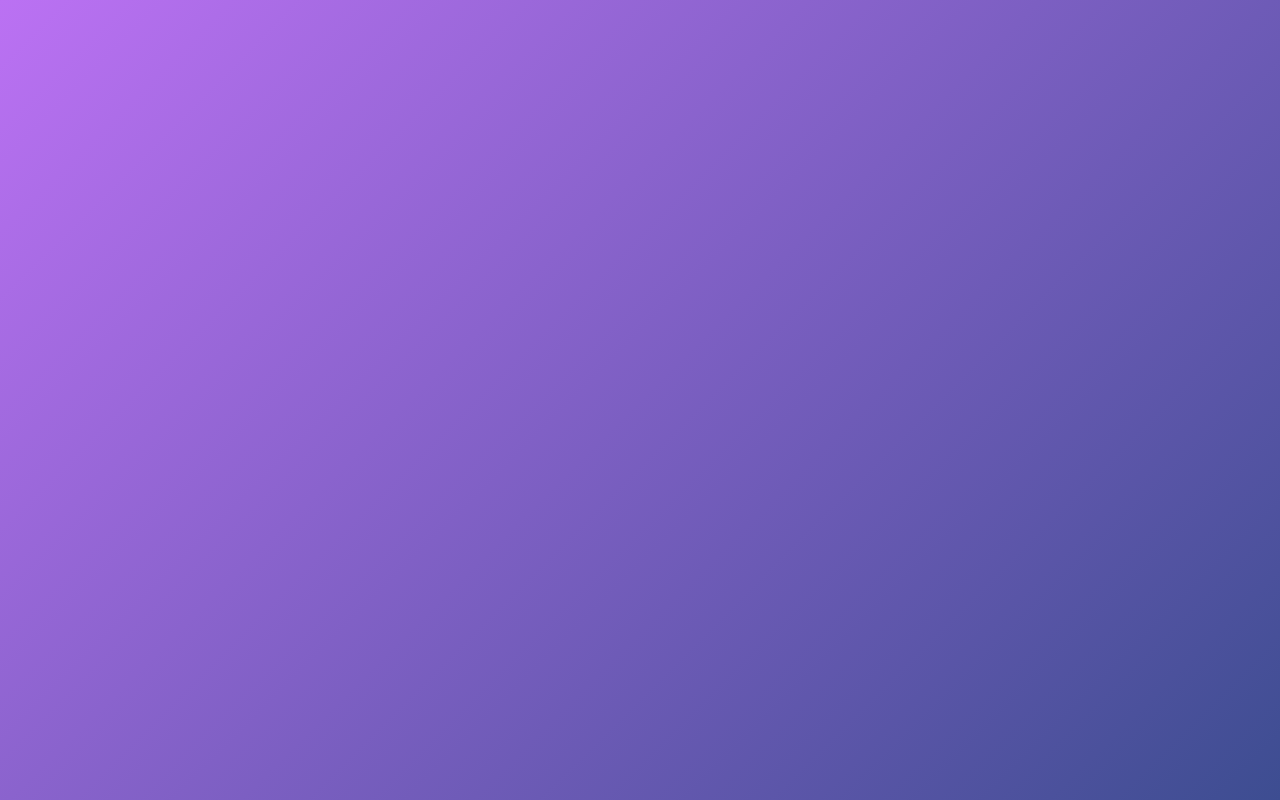
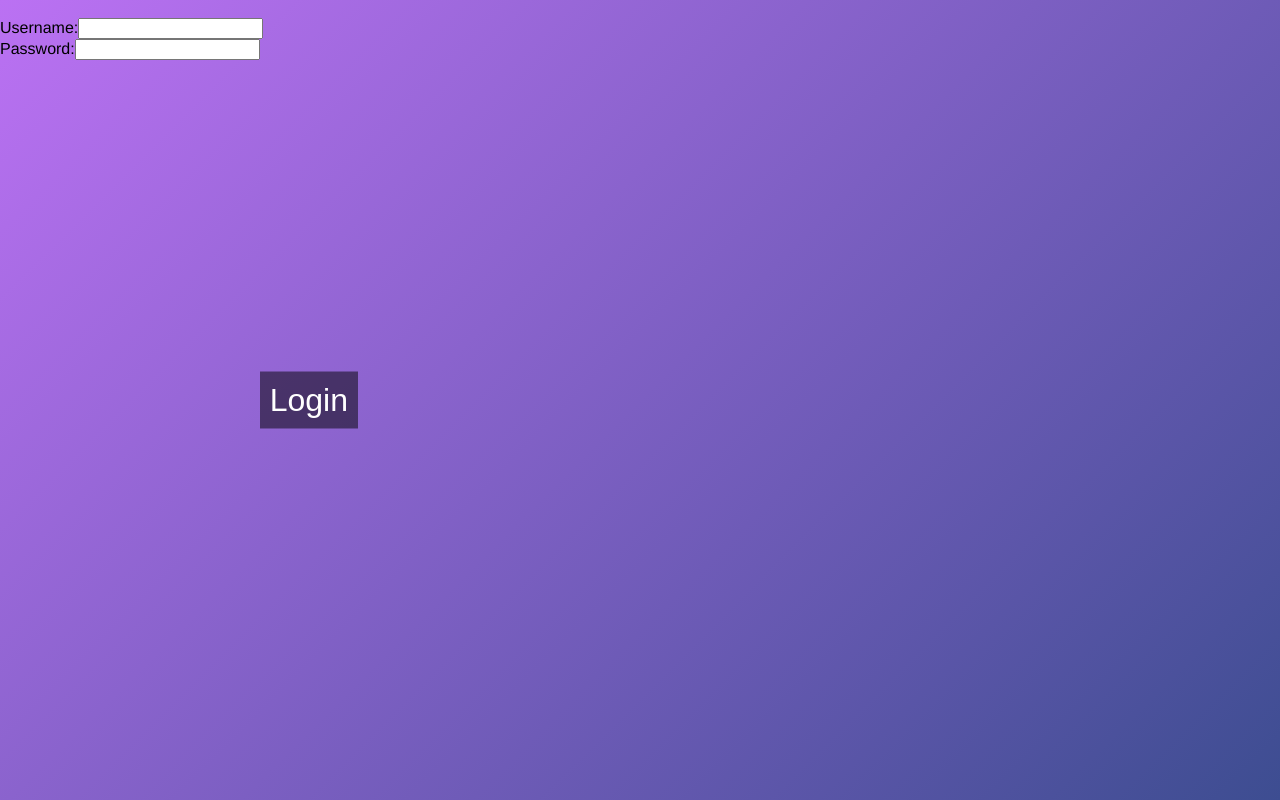
Before and after one commit to eshigh23/underworld, a React (Create React App) app in the folder client/: page /Login in a window 1280 px wide. Before the commit this address had no page. Built offline with nearby package versions, Linux system fonts and the light colour scheme.

Commit message:
login and signup working, currently unstyled

```diff
--- a/client/src/App.js
+++ b/client/src/App.js
@@ -6,6 +6,7 @@ import Home from './components/Home.js'
 import Landing from './components/Landing.js'
 import Explore from './components/Explore.js'
 import Signup from './components/Signup_Login/Signup.js';
+import Login from './components/Signup_Login/Login.js'
 
 export default function App(){
 
@@ -59,6 +60,10 @@ export default function App(){
                   path="/Signup"
                   element={<Signup />}
               ></Route>
+              <Route
+                path="/Login"
+                element={<Login />}
+              ></Route>
           </Routes>
         </div>
       </Router>
--- a/client/src/components/NavBar.js
+++ b/client/src/components/NavBar.js
@@ -1,7 +1,24 @@
-import React from 'react';
+import React, { useState, useEffect } from 'react';
 import '../css/NavBar.css';  // Importing CSS for styling
 
 function NavBar() {
+    const [user, setUser] = useState(null)
+
+    // useEffect(async () => {
+    //     const token = localStorage.getItem("token")
+    //     try {
+    //         const curUser = await UserModel.findOne( { _id: token })
+    //         if (curUser){
+    //             setUser(curUser)
+    //         }
+    //         else {
+    //             console.log("The user in NavBar.js is null")
+    //         }
+    //     } catch (e) {
+    //         console.error("Error fetching user in NavBar.js", )
+    //     }
+    // }, [])
+
     return (
         <nav className="navbar">
             <ul className="nav-links">
--- a/client/src/components/Signup_Login/Login.js
+++ b/client/src/components/Signup_Login/Login.js
@@ -1,8 +1,72 @@
-import React from 'react'
+import React, {useState} from 'react'
+import axios from 'axios'
+import { useNavigate } from 'react-router-dom'
 
 export default function Login(){
+
+    const [formData, setFormData] = useState({
+        username: '',
+        password: ''
+    })
+    const [notification, setNotification] = React.useState('')
+    const navigate = useNavigate();
+
+    function handleChange(e){
+        const {name, value} = e.target;
+        console.log(formData.username)
+        console.log(formData.password)
+
+        setFormData({
+            ...formData,
+            [name]: value
+        })
+    }
+
+    // calls login API on form submit to validate credentials, receives jwt token from server and saves it in local storage
+    async function handleSubmit(e){
+        e.preventDefault()
+        try {
+            console.log(formData.username, formData.password)
+            const response = await axios.post('http://localhost:5002/loginUser', { username: formData.username, password: formData.password })
+            if (response.data.success){
+                localStorage.setItem("token", response.data.token)
+                console.log("Successfully logged in!")
+                navigate('/')
+            }
+            setNotification(response.data.message)
+        } catch (e) {
+            console.error(e)
+        }
+    }
+
     return(
-        <h1> Login </h1>
+        <>
+            { notification ? <p> {notification} </p> : ''}
+
+            <form onSubmit={handleSubmit}>
+                <br></br>
+                <label>Username:
+                    <input
+                        type="text"
+                        name="username"
+                        value={formData.username}
+                        required={true}
+                        onChange={handleChange}
+                    />
+                </label>
+                <br></br>
+                <label> Password:
+                    <input
+                        type= "password"
+                        name= "password"
+                        value= {formData.password}
+                        required={true}
+                        onChange={handleChange}
+                    />
+                </label>
+                <button> Login </button>
+            </form>
+        </>
     )
 
 }
--- a/client/src/components/Signup_Login/Signup.js
+++ b/client/src/components/Signup_Login/Signup.js
@@ -1,14 +1,15 @@
 import axios from 'axios';
 import React, {useState} from 'react'
+import { useNavigate } from 'react-router-dom';
 
 export default function Signup(){
 
     const [notification, setNotification] = useState(null)
-
     const [formData, setFormData] = useState({
         username: '',
         password: ''
     })
+    const navigate = useNavigate(); // used for redirect on successful login
 
     function handleChange(e){
         const { name, value } = e.target;
@@ -16,7 +17,6 @@ export default function Signup(){
             ...formData,
             [name]: value
         })
-
     }
 
     /* on form submit, make call to API endpoint 'signup'
@@ -28,7 +28,18 @@ export default function Signup(){
         try {
             const response = await axios.post('http://localhost:5002/signupUser', { username: formData.username, password: formData.password })
             if (response.data.success) {
-                setNotification("You have signed up!")
+                setNotification("Successfully created account.")
+                // log in the user on successful signup and redirect
+                try {
+                    const loginResponse = await axios.post('http://localhost:5002/loginUser', { username: formData.username, password: formData.password })
+                    if (loginResponse.data.success){
+                        localStorage.setItem("token", loginResponse.data.token)
+                        console.log("sanity check: user logged in upon signup")
+                        navigate('/')
+                    }
+                } catch (e) {
+                    console.error("Could not login user upon signup")
+                }
             }
             setNotification(response.data.message)  // set success or failure message (received from signup endpoint)
         } catch (e) {
--- a/package.json
+++ b/package.json
@@ -7,6 +7,7 @@
     "body-parser": "^1.20.2",
     "cors": "^2.8.5",
     "express": "^4.19.2",
+    "jsonwebtoken": "^9.0.2",
     "mongodb": "^6.6.0",
     "mongoose": "^8.4.0",
     "react-router-dom": "^6.23.0"
```
Also changed, not shown: 2 other files (tests, documents, lock files or other folders).
